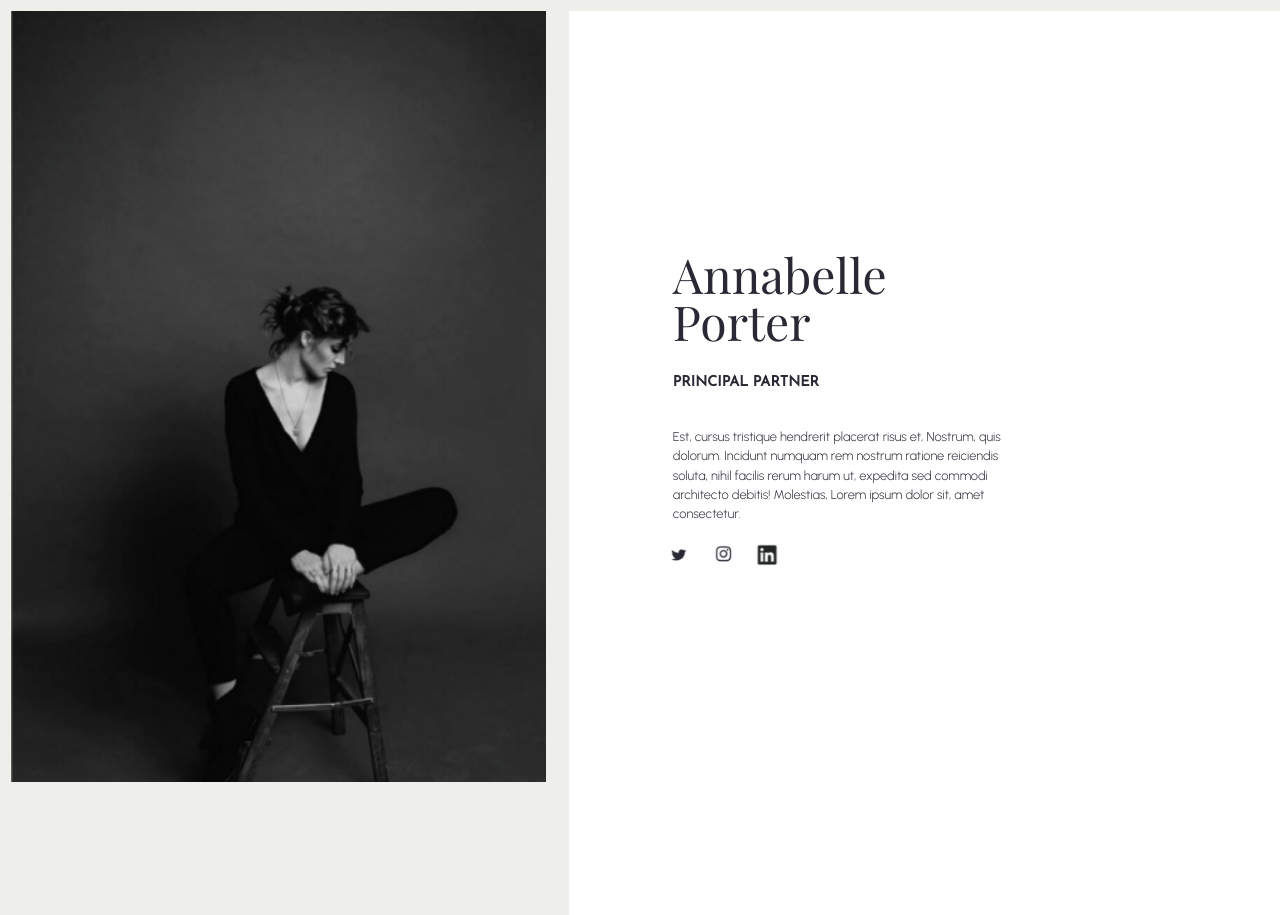
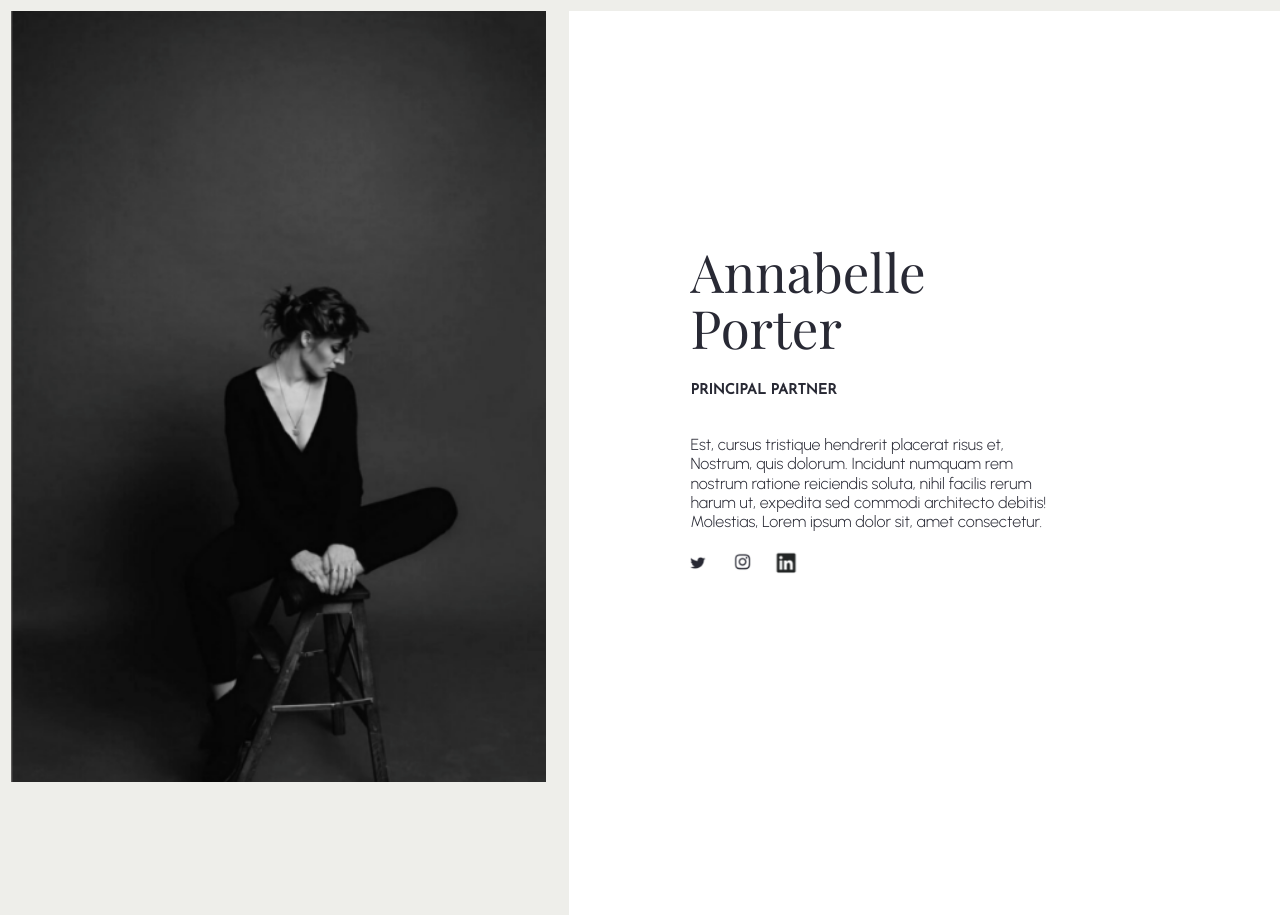
Before and after one commit to adamkr98/Pixel-Perfect-Test-Hard, a plain HTML site: page index.html in a window 1280 px wide. Drawn offline with nearby package versions, Linux system fonts and the light colour scheme.

Commit message:
I added left padding to title container elements

```diff
--- a/style.css
+++ b/style.css
@@ -53,7 +53,7 @@ body {
         /* border: orange solid 2px; */
 
         width: 29rem;
-        height: 20rem;
+        height: 21rem;
 
         margin-left: 1rem;
         /* margin-bottom: 2rem; */
@@ -79,14 +79,14 @@ body {
         /* border: rgb(255, 0, 149) solid 2px; */
         color: #282934;
         width: 14rem;
-        line-height: 2.9rem;
+        line-height: 3.5rem;
 
-        padding-left: 0.6rem;
+        padding-left: 1.7rem;
         /* margin-top: 3.2rem; */
         margin-left: 3.9rem;
 
 
-        font-size: 3rem;
+        font-size: 3.3rem;
         font-family: 'Playfair Display', serif;
         font-weight: 100;
 
@@ -100,7 +100,7 @@ body {
         width: fit-content;
         color: #282934;
 
-        padding-left: 0.6rem;
+        padding-left: 1.7rem;
         /* margin-top: 3.2rem; */
         margin-left: 3.9rem;
 
@@ -119,11 +119,11 @@ body {
 
         width: 78%;
         color: #282934;
-        padding-left: 0.6rem;
+        padding-left: 1.7rem;
         margin-top: 2.3rem;
         margin-left: 3.9rem;
 
-        font-size: 0.8rem;
+        font-size: 1rem;
         font-family: 'Urbanist', sans-serif;
         /* font-weight: 500;  didnt found the correct size for this typo*/
         line-height: 1.2rem;
@@ -132,6 +132,7 @@ body {
     .socials {
         /* border: red solid 2px; */
         width: 26%;
+        padding-left: 1.2rem;
         margin-top: 1rem;
         margin-left: 3.9rem;
 
```
